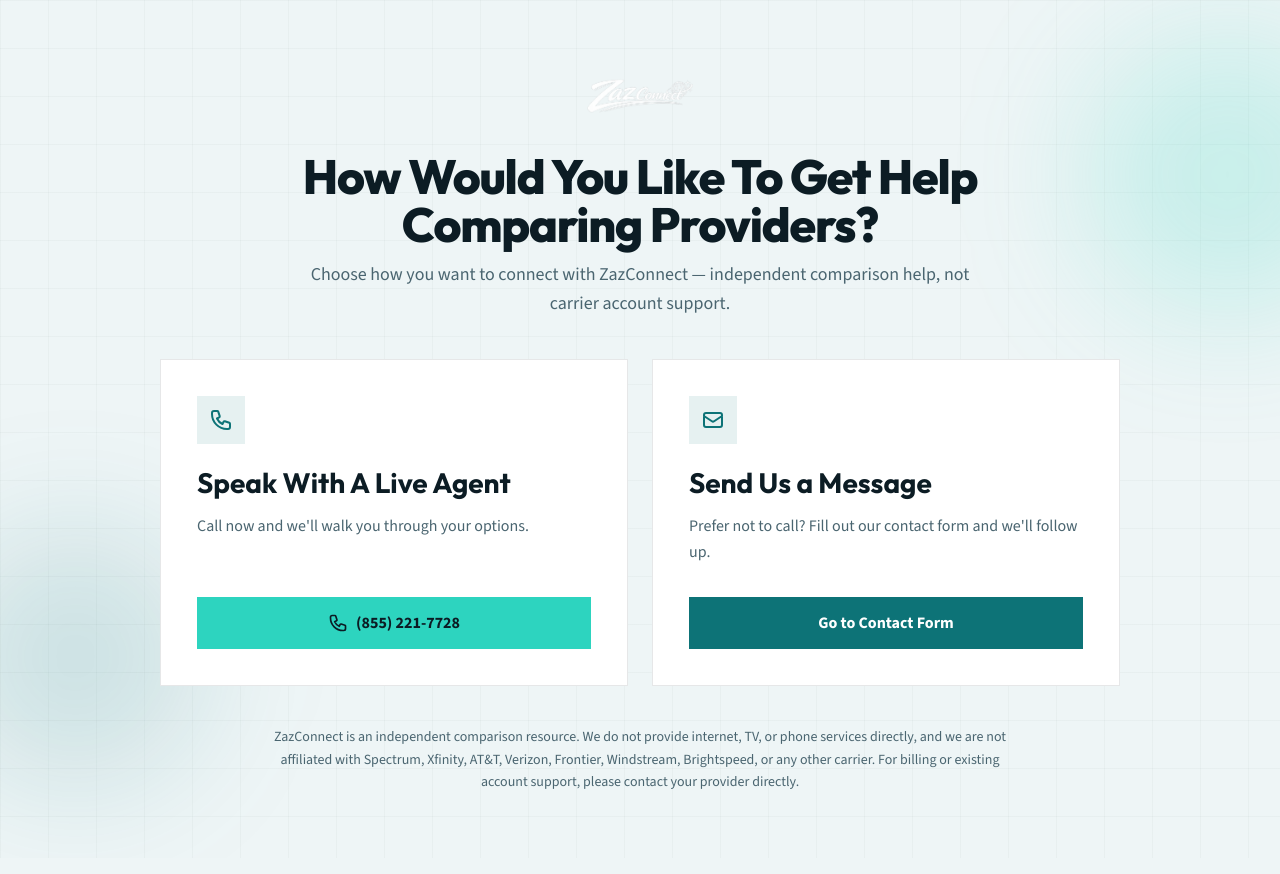
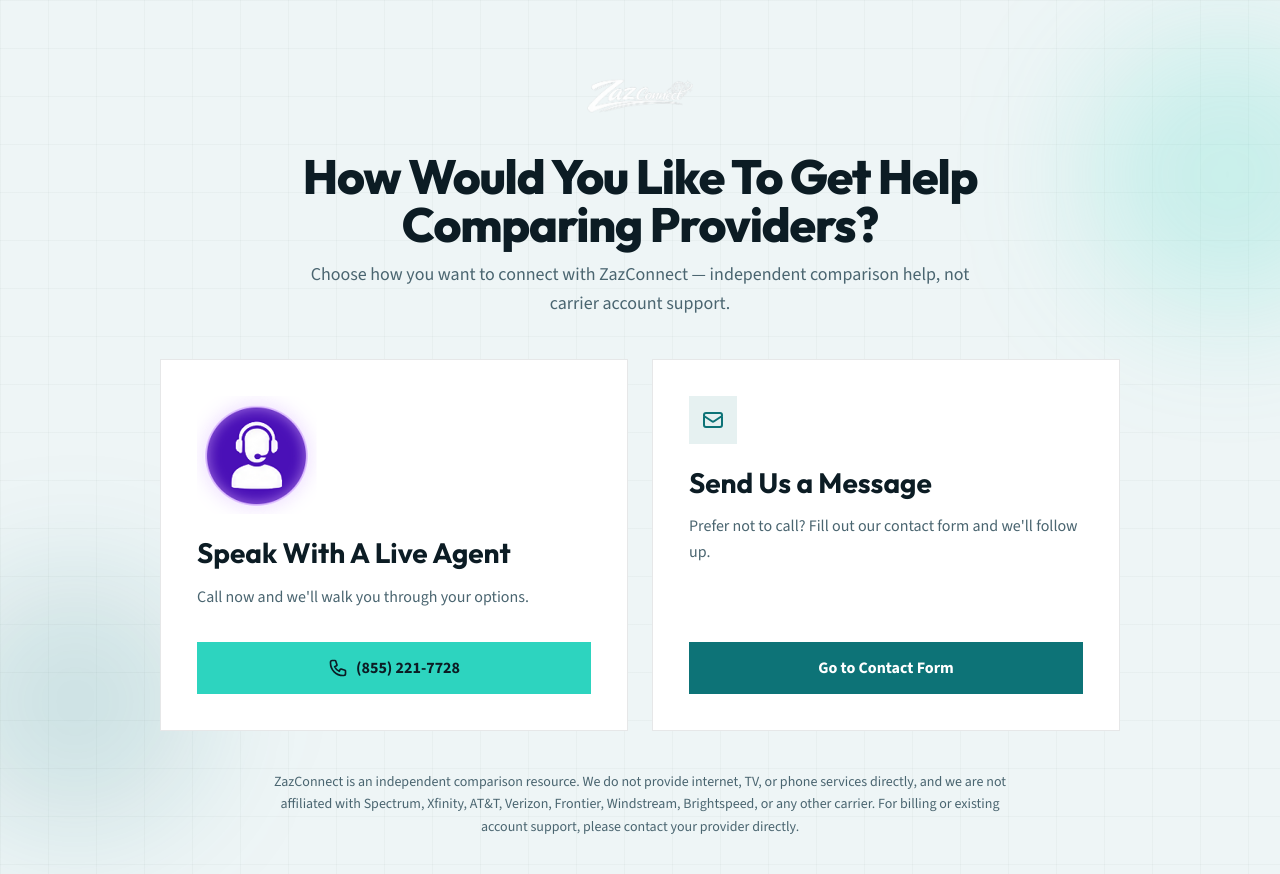
Before and after one commit to ajazsadat/zazconnect.online, a Next.js app: page /independent-support-help in a window 1280 px wide. Shown: the top 874 px of the page. Built offline with nearby package versions, Linux system fonts and the light colour scheme.

Commit message:
Use human-agent icon on independent support help page
Show human-agent-icon.png for the Speak With A Live Agent option
on /independent-support-help.

Co-authored-by: ajazsadat <ajazsadat@users.noreply.github.com>

```diff
--- a/src/components/IndependentSupportHelp.js
+++ b/src/components/IndependentSupportHelp.js
@@ -83,9 +83,13 @@ export default function IndependentSupportHelp({ fullscreen = false }) {
 
         <div className="grid w-full gap-5 md:grid-cols-2 md:gap-6 animate-fade-up-delay-2">
           <div className="flex flex-col border border-[var(--line)] bg-white p-7 sm:p-9">
-            <div className="mb-5 flex h-12 w-12 items-center justify-center bg-teal/10 text-teal">
-              <PhoneIcon className="h-6 w-6" />
-            </div>
+            <Image
+              src="/images/support/human-agent-icon.png"
+              alt=""
+              width={218}
+              height={216}
+              className="mb-5 h-auto w-[35%] max-w-[120px]"
+            />
             <h2 className="font-display text-2xl font-bold text-ink sm:text-[28px]">Speak With A Live Agent</h2>
             <p className="mt-3 flex-grow text-muted leading-relaxed">
               Call now and we&apos;ll walk you through your options.
```
